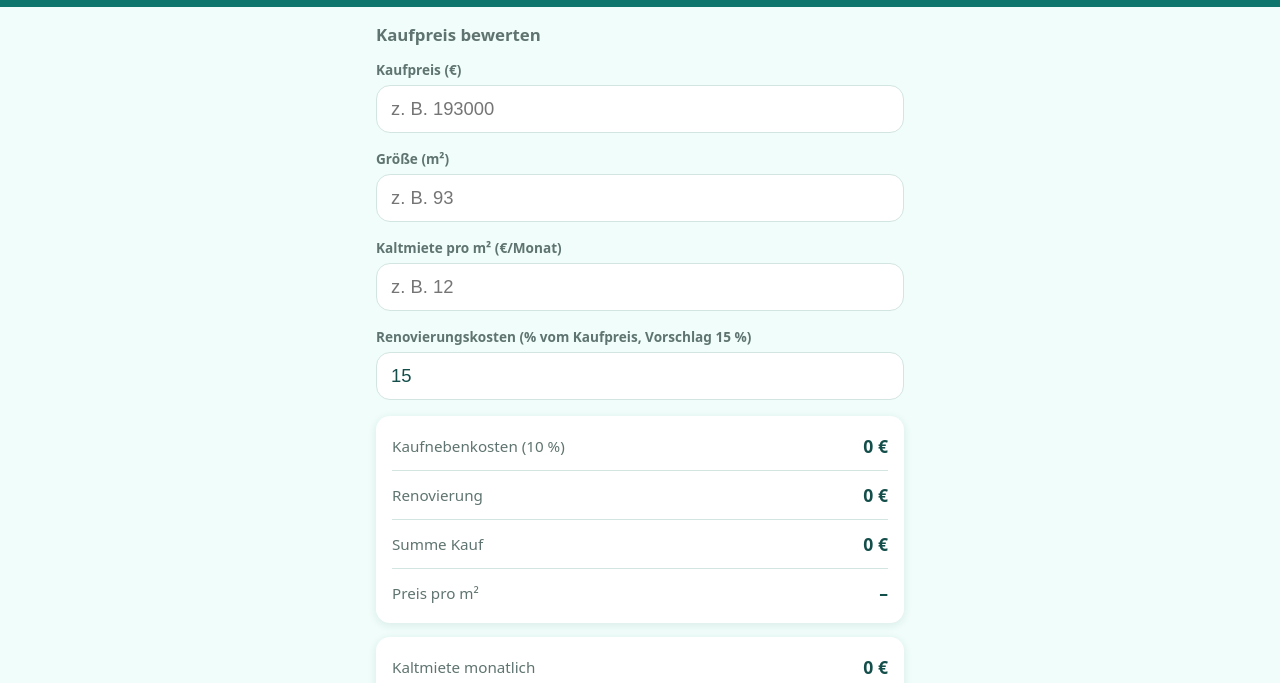
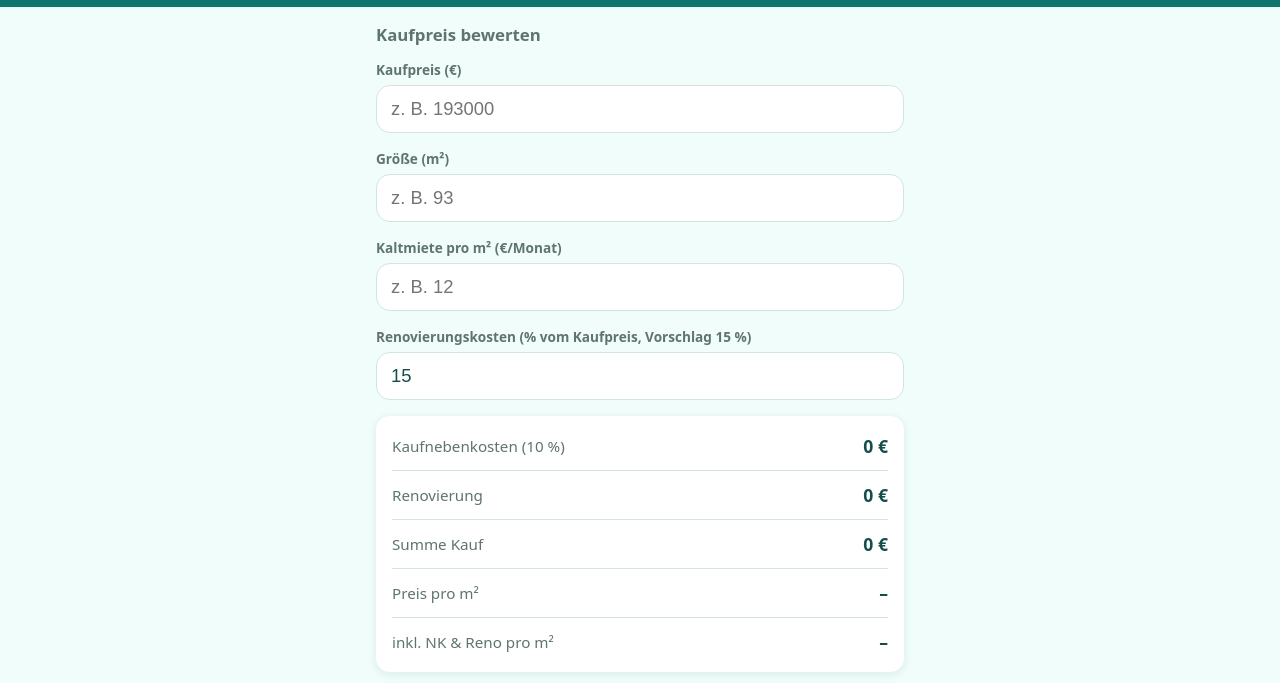
Before and after one commit to seiletbi12/immobilien-rechner, a plain HTML site: page index.html in a window 1280 px wide. Shown: the part 100-783 px from the top of the page. Drawn offline with Linux system fonts and the light colour scheme.

Commit message:
Zweite m²-Preis-Zeile: Erwerbskosten inkl. NK & Reno pro m²
Co-authored-by: seiletbi12 <seiletbi12@users.noreply.github.com>

```diff
--- a/app.js
+++ b/app.js
@@ -52,10 +52,13 @@ function initKaufpreis() {
     document.getElementById("kp-miete-jahr").textContent = euro(mieteJahr);
 
     const preisM2Out = document.getElementById("kp-preis-m2");
+    const preisM2VollOut = document.getElementById("kp-preis-m2-voll");
     if (groesse > 0 && preis > 0) {
       preisM2Out.textContent = euro(preis / groesse);
+      preisM2VollOut.textContent = euro(summe / groesse);
     } else {
       preisM2Out.textContent = "–";
+      preisM2VollOut.textContent = "–";
     }
 
     const faktorOut = document.getElementById("kp-faktor");
--- a/index.html
+++ b/index.html
@@ -44,6 +44,7 @@
         <div class="result-row"><span>Renovierung</span><strong id="kp-renov">0 €</strong></div>
         <div class="result-row"><span>Summe Kauf</span><strong id="kp-summe">0 €</strong></div>
         <div class="result-row"><span>Preis pro m²</span><strong id="kp-preis-m2">–</strong></div>
+        <div class="result-row"><span>inkl. NK & Reno pro m²</span><strong id="kp-preis-m2-voll">–</strong></div>
       </div>
       <div class="result">
         <div class="result-row"><span>Kaltmiete monatlich</span><strong id="kp-miete-monat">0 €</strong></div>
```
